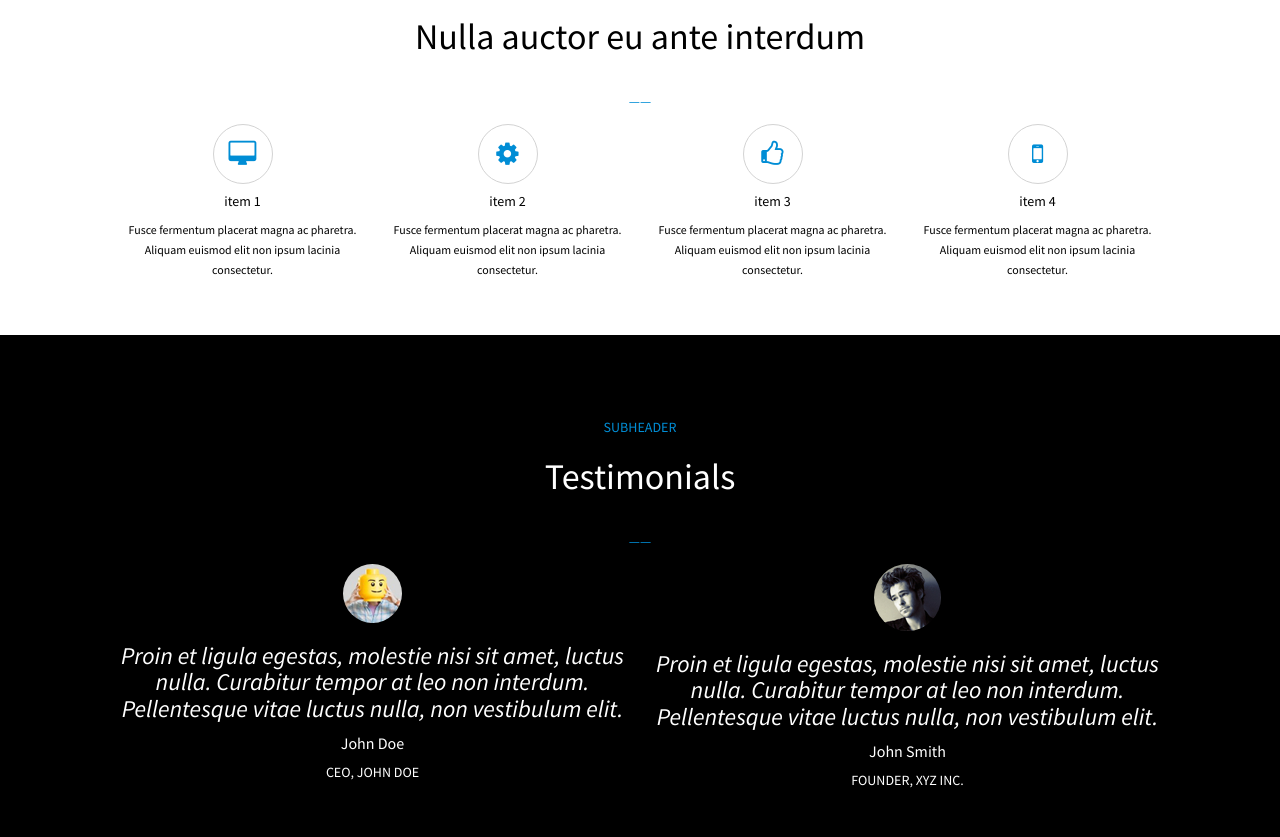
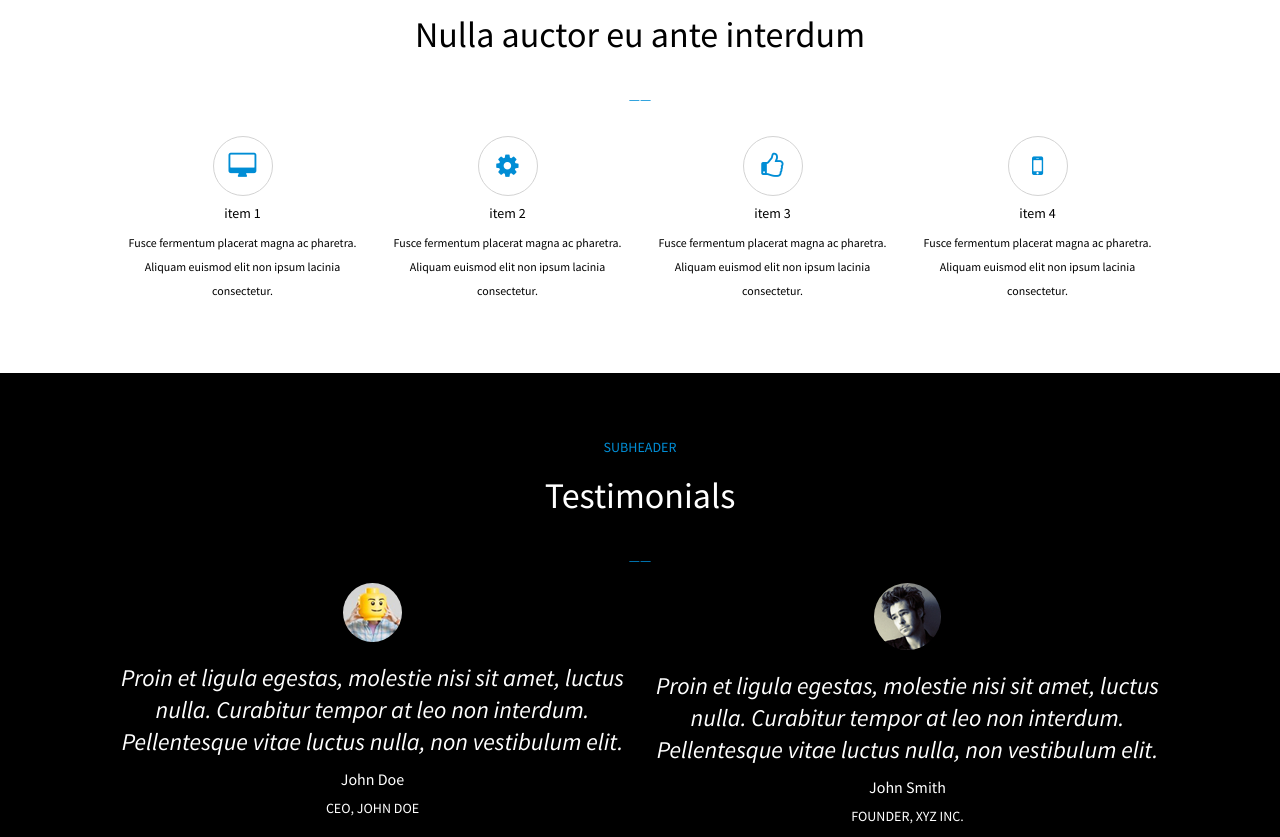
Before and after one commit to jaroot32/MechanixSite, a website: page index.html in a window 1280 px wide. Shown: the part 706-1543 px from the top of the page. Drawn offline with nearby package versions, Linux system fonts and the light colour scheme.

Commit message:
update: better spacing and line-height

```diff
--- a/css/styles.css
+++ b/css/styles.css
@@ -28,7 +28,10 @@ body {
 	line-height: 125%;
 }
 .sub-center {
-	margin-top: 4em;
+	padding-top: 8em;
+}
+.sub-testimonial {
+	padding-top: 2em;
 }
 .sub-title {
 	margin-bottom: 1em;
@@ -98,10 +101,16 @@ button.btn.btn-default.button1form h5 {
 	color: #fff;
 }
 .squeeze {
-	padding: 6em 10em 4em 10em;
+	padding: 2em 10em 4em 10em;
+}
+div small {
+	line-height: 200%;
 }
 article {
 	color: #000;
+}
+.item {
+	margin: 1em 0 1em 0;
 }
 .fa {
 	width: 60px;
@@ -120,6 +129,9 @@ article {
 }
 section {
 	background-color: #000;
+}
+i {
+	line-height: 133%;
 }
 .testimonial-name {
 	font-size: 16px;
@@ -143,16 +155,12 @@ footer {
 	margin: 0 auto;
 	padding: 1em 0 3em 0;
 }
-/* Extra small devices (phones, less than 768px) */
-/* No media query since this is the default in Bootstrap */
 
-/* Small devices (tablets, 768px and up) */
-@media (min-width: @screen-sm-min) { ... }
-
-/* Medium devices (desktops, 992px and up) */
-@media (min-width: @screen-md-min) {
+@media (max-width: 950px) {
+.small-device-header {
+	margin: 1em;
 }
-
+}
 /* Large devices (large desktops, 1200px and up) */
 @media only screen and (min-width: 1200px) {
     /* styles for wide screens */
@@ -162,4 +170,7 @@ footer {
 .phone {
 	margin-left: 4em;
 }
+.sub-center {
+	padding-top: 3em;
 }
+}
--- a/index.html
+++ b/index.html
@@ -26,16 +26,18 @@
     <header>
         <div class="laptop-image">
             <div class="row">
+              <div class="small-device-header">
                 <div class="col-md-offset-1 col-md-1 col-lg-offset-1 col-lg-1">
                     <h3 class="logo">LUCID</h3>
                 </div>
                 <div class="col-md-offset-5 col-md-4 col-lg-offset-6 col-lg-3">
                     <h3 class="phone"><span class="phoneblue">Talk to us:</span><a class="phonenumber" href="tel://1-800-123-4567"> 1.800.123.4567</a></h3>
                 </div>
+                </div>
             </div>
             <div class="row">
                 <div class="col-md-offset-1 col-md-6 col-lg-offset-1 col-lg-6">
-                    <div class="subheader">
+                    <div class="subheader small-device-header">
                     <h5 class="sub">SUBHEADER</h5>
                     <h1 class="mega">Lorem ipsum dolor sit amet, consectetur elit?</h1>
                     <h3 class="subheader-paragraph">Etiam ullamcorpoer et turpis eget hendrerit. Praesent varius risus mi, at elementum magna ultricies accumsan. Cras venenatis lacus sed dolor placerat tempus. Morbi blandit at neque ut imperdiet.</h3>
@@ -77,26 +79,26 @@
                 <div class="sub sub-title">&mdash;&mdash;</div>
             </div>
           <div class="row text-center squeeze">
-            <div class="col-xs-6 col-md-3 col-lg-3">
+            <div class="item col-xs-12 col-md-3 col-lg-3">
               <a href=""><i class="circle"></i>
               <i class="fa fa-desktop"></i>
             </a>
               <h5>item 1</h5>
               <small>Fusce fermentum placerat magna ac pharetra. Aliquam euismod elit non ipsum lacinia consectetur.</small>
             </div>
-            <div class="col-xs-6 col-md-3 col-lg-3">
+            <div class="item col-xs-12 col-md-3 col-lg-3">
               <a href=""><i class="circle"></i>
               <i class="fa fa-cog"></i></a>
               <h5>item 2</h5>
               <small>Fusce fermentum placerat magna ac pharetra. Aliquam euismod elit non ipsum lacinia consectetur.</small>
             </div>
-            <div class="col-xs-6 col-md-3 col-lg-3">
+            <div class="item col-xs-12 col-md-3 col-lg-3">
               <a href=""><i class="circle"></i>
               <i class="fa fa-thumbs-o-up"></i></a>
               <h5>item 3</h5>
               <small>Fusce fermentum placerat magna ac pharetra. Aliquam euismod elit non ipsum lacinia consectetur.</small>
             </div>
-            <div class="col-xs-6 col-md-3 col-lg-3">
+            <div class="item col-xs-12 col-md-3 col-lg-3">
               <a href=""><i class="circle"></i>
               <i class="fa fa-mobile"></i></a>
               <h5>item 4</h5>
@@ -108,18 +110,18 @@
     <section>
          <div class="row text-center squeeze-testimonials">
             <div class="col-lg-12">
-                <h5 class="sub sub-center">SUBHEADER</h5>
+                <h5 class="sub sub-testimonial">SUBHEADER</h5>
                 <h1 class="sub-title">Testimonials</h1>
                 <div class="sub sub-title">&mdash;&mdash;</div>
             </div>
             <div class="row text-center">
-            <div class="col-xs-6 col-md-5 col-lg-offset-1 col-lg-5">
+            <div class="col-xs-12 col-md-5 col-md-offset-1 col-lg-offset-1 col-lg-5">
               <img class="img-circle" src="images/johndoe.jpg">
               <h3><i>Proin et ligula egestas, molestie nisi sit amet, luctus nulla. Curabitur tempor at leo non interdum. Pellentesque vitae luctus nulla, non vestibulum elit.</i></h3>
               <div class="testimonial-name">John Doe</div>
               <h5>CEO, JOHN DOE</h5>
             </div>
-            <div class="col-xs-6 col-md-5 col-lg-5">
+            <div class="col-xs-12 col-md-5 col-lg-5">
               <img class="img-circle" src="images/johnsmith.jpg">
               <h3><i>Proin et ligula egestas, molestie nisi sit amet, luctus nulla. Curabitur tempor at leo non interdum. Pellentesque vitae luctus nulla, non vestibulum elit.</i></h3>
               <div class="testimonial-name">John Smith</div>
```
Also changed, not shown: README.md.
